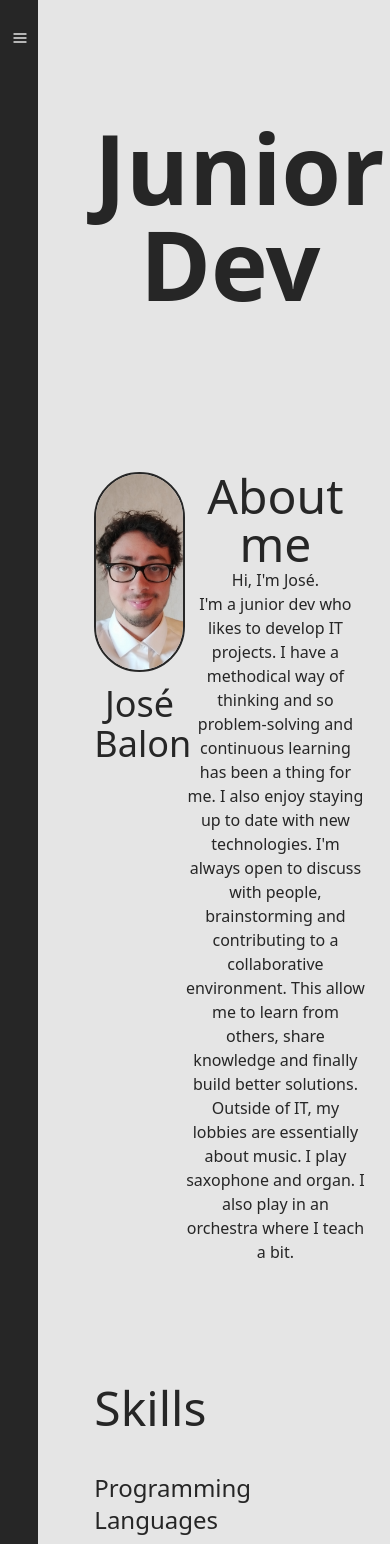
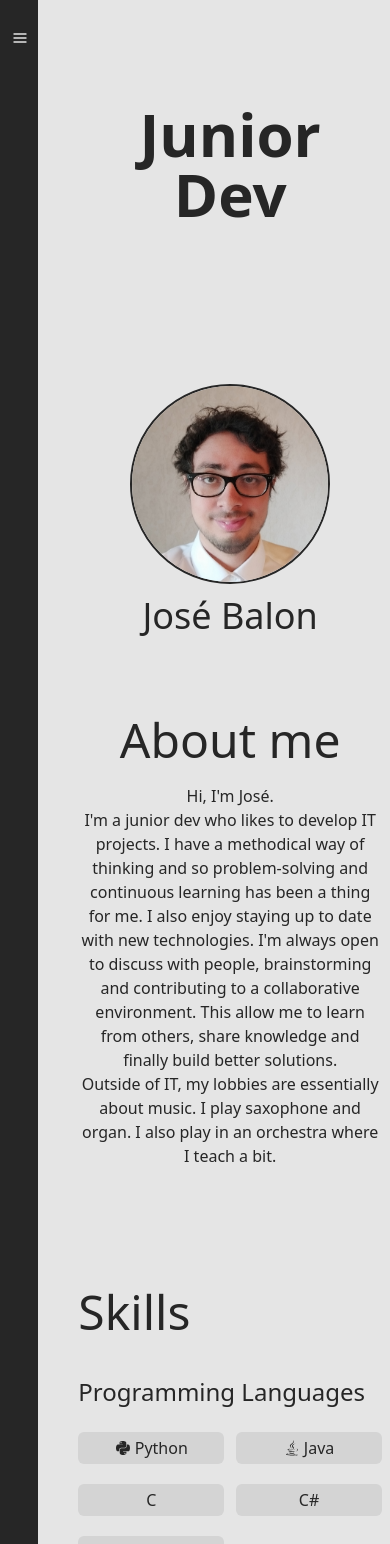
Before and after one commit to JBLNgithub/portfolio, a React (Vite) app: page / in a window 390 px wide. Shown: the top 1544 px of the page. Built offline with nearby package versions, Linux system fonts and the light colour scheme.

Commit message:
homepage responsive

```diff
--- a/src/components/SkillTile.jsx
+++ b/src/components/SkillTile.jsx
@@ -39,7 +39,7 @@ const SkillTile = ({name}) => {
   }
 
   return (
-    <div className='bg-neutral-300 rounded-md mt-2 text-center py-1'>
+    <div className='bg-neutral-300 rounded-md mt-2 text-center py-1 col-span-2 md:col-span-1'>
       {icon(name)}
       {name}
     </div>
--- a/src/layouts/MainLayout.jsx
+++ b/src/layouts/MainLayout.jsx
@@ -9,7 +9,7 @@ const MainLayout = () => {
         <div className='col-span-1'>
             <Navbar />
         </div>
-        <div className='col-span-5 container m-auto py-10 px-6'>
+        <div className='col-span-5 container m-auto py-6 px-2'>
             <Outlet />
         </div>
     </div>
--- a/src/pages/HomePage.jsx
+++ b/src/pages/HomePage.jsx
@@ -6,17 +6,17 @@ const HomePage = () => {
   return (
     <>
       <section className='text-center mt-20'>
-        <h1 className='text-8xl font-bold mb-40'>Junior Dev</h1>
+        <h1 className='text-6xl md:text-8xl font-bold mb-40'>Junior Dev</h1>
 
         <div className='grid grid-cols-3'>
-          <div className='col-span-1 row-span-2'>
+          <div className='col-span-3 md:col-span-1 row-span-2 mb-20 md:mb-6'>
             <div className=''>
               <img src={profilePic} alt='profile pic' className='size-50 object-cover rounded-full border-neutral-800 border-2 inline-block' />
             </div>
             <h3 className='text-4xl mt-3'>José Balon</h3>
           </div>
-          <h2 className='text-5xl col-span-2'>About me</h2>
-          <p className='col-span-2'>
+          <h2 className='text-5xl col-span-3 md:col-span-2 mb-5'>About me</h2>
+          <p className='col-span-3 md:col-span-2'>
             Hi, I'm José.<br className='mb-4' />
             I'm a junior dev who likes to develop IT projects. I have a methodical way of thinking and so problem-solving and continuous learning has been a thing for me. I also enjoy staying up to date with new technologies. I'm always open to discuss with people, brainstorming and contributing to a collaborative environment. This allow me to learn from others, share knowledge and finally build better solutions. <br className='mb-4' />
             Outside of IT, my lobbies are essentially about music. I play saxophone and organ. I also play in an orchestra where I teach a bit.
```
